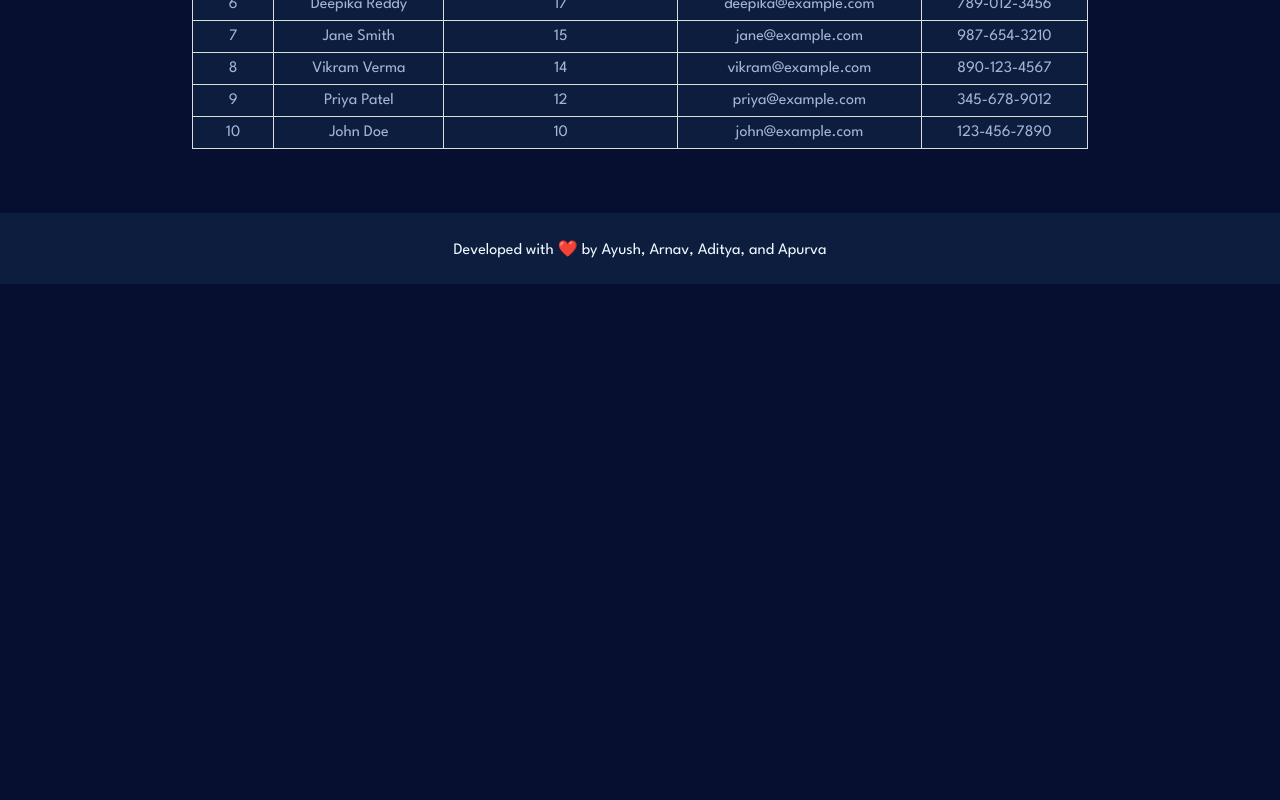
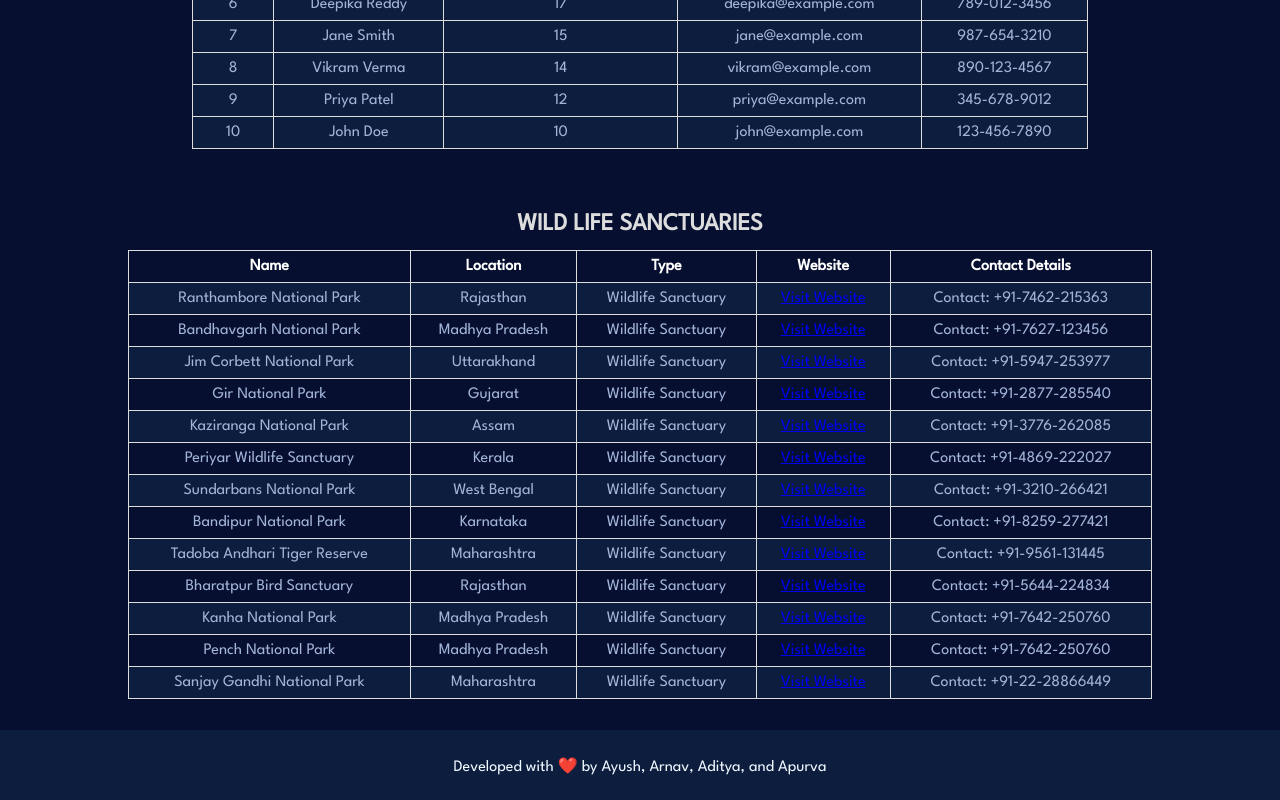
Before and after one commit to Ayushpatil3103/IMPACT, a React (Create React App) app in the folder frontend/: page / in a window 1280 px wide. Shown: the part 1586-2386 px from the top of the page. Before the commit the page ends 1870 px from the top, so only its background shows below. Built offline with nearby package versions, Linux system fonts and the light colour scheme.

Commit message:
Final commit

```diff
--- a/frontend/src/Components/Home/Home.js
+++ b/frontend/src/Components/Home/Home.js
@@ -6,6 +6,7 @@ import { Link } from 'react-router-dom'
 import "./home.css"
 import Navbaar from '../Navbar/Navbar'
 import RankTable from '../Rank/Rank'
+import WildlifeSanctuariesTable from './Wild'
 import Footer from '../Footer/Footer'
 const Home = () => {
   return (
@@ -52,6 +53,7 @@ const Home = () => {
 
    </section>
    <RankTable/>
+   <WildlifeSanctuariesTable/>
    <Footer/>
     </div>
   )
--- /dev/null
+++ b/frontend/src/Components/Home/Wild.js
@@ -0,0 +1,121 @@
+import React from 'react';
+import "./wild.css";
+
+const WildlifeSanctuariesTable = () => {
+  return (
+    <div className='table-container'>
+      <div className="centered-table">
+        <h2>WILD LIFE SANCTUARIES</h2>
+        <br/>
+        <table className="bordered-table">
+          <thead>
+            <tr>
+              <th>Name</th>
+              <th>Location</th>
+              <th>Type</th>
+              <th>Website</th>
+              <th>Contact Details</th>
+            </tr>
+          </thead>
+          <tbody>
+            {/* Rows for wildlife sanctuaries and zoos */}
+            <tr>
+              <td>Ranthambore National Park</td>
+              <td>Rajasthan</td>
+              <td>Wildlife Sanctuary</td>
+              <td><a href="https://www.ranthamborenationalpark.com/">Visit Website</a></td>
+              <td>Contact: +91-7462-215363</td>
+            </tr>
+            <tr>
+              <td>Bandhavgarh National Park</td>
+              <td>Madhya Pradesh</td>
+              <td>Wildlife Sanctuary</td>
+              <td><a href="https://www.bandhavgarhnationalpark.in/">Visit Website</a></td>
+              <td>Contact: +91-7627-123456</td>
+            </tr>
+            <tr>
+              <td>Jim Corbett National Park</td>
+              <td>Uttarakhand</td>
+              <td>Wildlife Sanctuary</td>
+              <td><a href="https://www.corbettnationalpark.in/">Visit Website</a></td>
+              <td>Contact: +91-5947-253977</td>
+            </tr>
+            {/* Add more rows for other wildlife sanctuaries and zoos */}
+            <tr>
+              <td>Gir National Park</td>
+              <td>Gujarat</td>
+              <td>Wildlife Sanctuary</td>
+              <td><a href="https://www.girnationalpark.org/">Visit Website</a></td>
+              <td>Contact: +91-2877-285540</td>
+            </tr>
+            <tr>
+              <td>Kaziranga National Park</td>
+              <td>Assam</td>
+              <td>Wildlife Sanctuary</td>
+              <td><a href="https://www.kaziranga-national-park.com/">Visit Website</a></td>
+              <td>Contact: +91-3776-262085</td>
+            </tr>
+            <tr>
+              <td>Periyar Wildlife Sanctuary</td>
+              <td>Kerala</td>
+              <td>Wildlife Sanctuary</td>
+              <td><a href="https://www.periyartigerreserve.org/">Visit Website</a></td>
+              <td>Contact: +91-4869-222027</td>
+            </tr>
+            <tr>
+              <td>Sundarbans National Park</td>
+              <td>West Bengal</td>
+              <td>Wildlife Sanctuary</td>
+              <td><a href="https://www.wbsundarbans.org/">Visit Website</a></td>
+              <td>Contact: +91-3210-266421</td>
+            </tr>
+            <tr>
+              <td>Bandipur National Park</td>
+              <td>Karnataka</td>
+              <td>Wildlife Sanctuary</td>
+              <td><a href="https://www.bandipurnationalpark.com/">Visit Website</a></td>
+              <td>Contact: +91-8259-277421</td>
+            </tr>
+            <tr>
+              <td>Tadoba Andhari Tiger Reserve</td>
+              <td>Maharashtra</td>
+              <td>Wildlife Sanctuary</td>
+              <td><a href="https://www.tadobatigerkingresort.com/">Visit Website</a></td>
+              <td>Contact: +91-9561-131445</td>
+            </tr>
+            <tr>
+              <td>Bharatpur Bird Sanctuary</td>
+              <td>Rajasthan</td>
+              <td>Wildlife Sanctuary</td>
+              <td><a href="https://www.keoladeonationalpark.org/">Visit Website</a></td>
+              <td>Contact: +91-5644-224834</td>
+            </tr>
+            <tr>
+              <td>Kanha National Park</td>
+              <td>Madhya Pradesh</td>
+              <td>Wildlife Sanctuary</td>
+              <td><a href="https://www.kanhanationalpark.com/">Visit Website</a></td>
+              <td>Contact: +91-7642-250760</td>
+            </tr>
+            <tr>
+              <td>Pench National Park</td>
+              <td>Madhya Pradesh</td>
+              <td>Wildlife Sanctuary</td>
+              <td><a href="https://www.pench-national-park.com/">Visit Website</a></td>
+              <td>Contact: +91-7642-250760</td>
+            </tr>
+            <tr>
+              <td>Sanjay Gandhi National Park</td>
+              <td>Maharashtra</td>
+              <td>Wildlife Sanctuary</td>
+              <td><a href="https://www.sgnp.org/">Visit Website</a></td>
+              <td>Contact: +91-22-28866449</td>
+            </tr>
+          </tbody>
+        </table>
+      </div>
+    </div>
+  );
+}
+
+export default WildlifeSanctuariesTable;
--- /dev/null
+++ b/frontend/src/Components/Home/wild.css
@@ -0,0 +1,37 @@
+.centered-table {
+    margin-left: auto;
+    margin-right: auto;
+    padding-bottom: 3%;
+    text-align: center;/* Center the table */
+  }
+  .centered-table h2{
+    text-align: center;
+    color: #dddddd;
+  }
+  .table-container {
+    width: 80%; /* Set the width of the container */
+
+       margin: auto; /* Horizontally center the table */
+
+  }
+  .bordered-table {
+    border-collapse: collapse; /* Collapse table borders */
+    width: 100%; /* Adjust the width as needed */
+  }
+
+  .bordered-table th, .bordered-table td {
+    border: 1px solid #dddddd; /* Add borders to table cells */
+    padding: 8px; /* Add padding to table cells */
+  }
+
+  .bordered-table th {
+    background-color:#060F30; /* Add background color to table headers */
+  }
+
+  .bordered-table tr:nth-child(even) {
+    background-color: #060F30; /* Add alternate row background color */
+  }
+
+  .bordered-table tr:hover {
+    background-color:#060F30; /* Highlight row on hover */
+  }
--- a/frontend/src/Components/Org-Sign/OrganizationSignIn.js
+++ b/frontend/src/Components/Org-Sign/OrganizationSignIn.js
@@ -8,6 +8,7 @@ function NgoSignIn() {
   const [formData, setFormData] = useState({ email: '', password: '' });
   const [error, setError] = useState(null);
   const [loggedInUser, setLoggedInUser] = useState(null);
+  const [loggedIn, setLoggedIn] = useState(false); // New state to track if logged in
 
   const handleSubmit = async (event) => {
     event.preventDefault();
@@ -27,6 +28,7 @@ function NgoSignIn() {
       if (data) {
         // Save the logged-in user's data
         setLoggedInUser(data);
+        setLoggedIn(true); // Set logged in state to true
       } else {
         setError('Invalid email or password');
       }
@@ -42,13 +44,11 @@ function NgoSignIn() {
 
   return (
     <>
-      <div className="container">
-        <div className="signin-content">
-          <h2>NGO Sign In</h2>
-          {error && <p>{error}</p>}
-          {loggedInUser ? (
-            <NgoProfileDashboard user={loggedInUser} />
-          ) : (
+      {!loggedIn && ( // Only render sign-in form if not logged in
+        <div className="container">
+          <div className="signin-content">
+            <h2>NGO Sign In</h2>
+            {error && <p>{error}</p>}
             <form onSubmit={handleSubmit}>
               <div>
                 <label htmlFor="email">Email:</label>
@@ -72,9 +72,10 @@ function NgoSignIn() {
               </div>
               <button type="submit">Sign In</button>
             </form>
-          )}
+          </div>
         </div>
-      </div>
+      )}
+      {loggedIn && <NgoProfileDashboard user={loggedInUser} />} {/* Render dashboard if logged in */}
     </>
   );
 }
--- a/frontend/src/Components/Org-Sign/signup-styles.css
+++ b/frontend/src/Components/Org-Sign/signup-styles.css
@@ -33,7 +33,7 @@ form{
 .centered-form label {
   display: block;
   margin-bottom: 18px;
-  color: #555;
+  color: #fff;
 
 }
 
--- a/frontend/src/Components/VolDashboard/Dashvol.js
+++ b/frontend/src/Components/VolDashboard/Dashvol.js
@@ -23,19 +23,17 @@ function Profiledashboard({ user }) {
     fetchActivities();
   }, []);
 
-  const handleApply = async (activityId) => {
+  const handleApply = async (activityName) => {
     try {
       const volunteerId = user.volid;
       const volunteerName = user.Name;
-      const activityNameByNGO = activities.find(activity => activity.id === activityId)['Activity Name-BY NGO'];
 
       // Insert into Applications table
       const { error } = await supabase.from('Applications').insert([
         {
-          activity_id: activityId,
           Volunteer_id: volunteerId,
-          Volunteer_name: volunteerName, // Set Volunteer_name column
-          Activity_name: activityNameByNGO // Set Activity_name column
+          Volunteer_name: volunteerName,
+          Activity_name: activityName
         }
       ]);
 
@@ -91,14 +89,14 @@ function Profiledashboard({ user }) {
             </thead>
             <tbody>
               {activities.map(activity => (
-                <tr key={activity.id}>
+                <tr key={activity['Activity Name-BY NGO']}>
                   <td>{activity['Activity Name-BY NGO']}</td>
                   <td>{activity.Description}</td>
                   <td>{activity.Date}</td>
                   <td>{activity.Time}</td>
                   <td>{activity.Location}</td>
                   <td>
-                    <button className="apply-button" onClick={() => handleApply(activity.id)}>
+                    <button className="apply-button" onClick={() => handleApply(activity['Activity Name-BY NGO'])}>
                       Apply
                     </button>
                   </td>
```
Also changed, not shown: frontend/src/Components/NGODashboard/Dashngo.js (+77 -89 lines), frontend/src/Components/NGODashboard/ngodash.css (+172 -128 lines).
